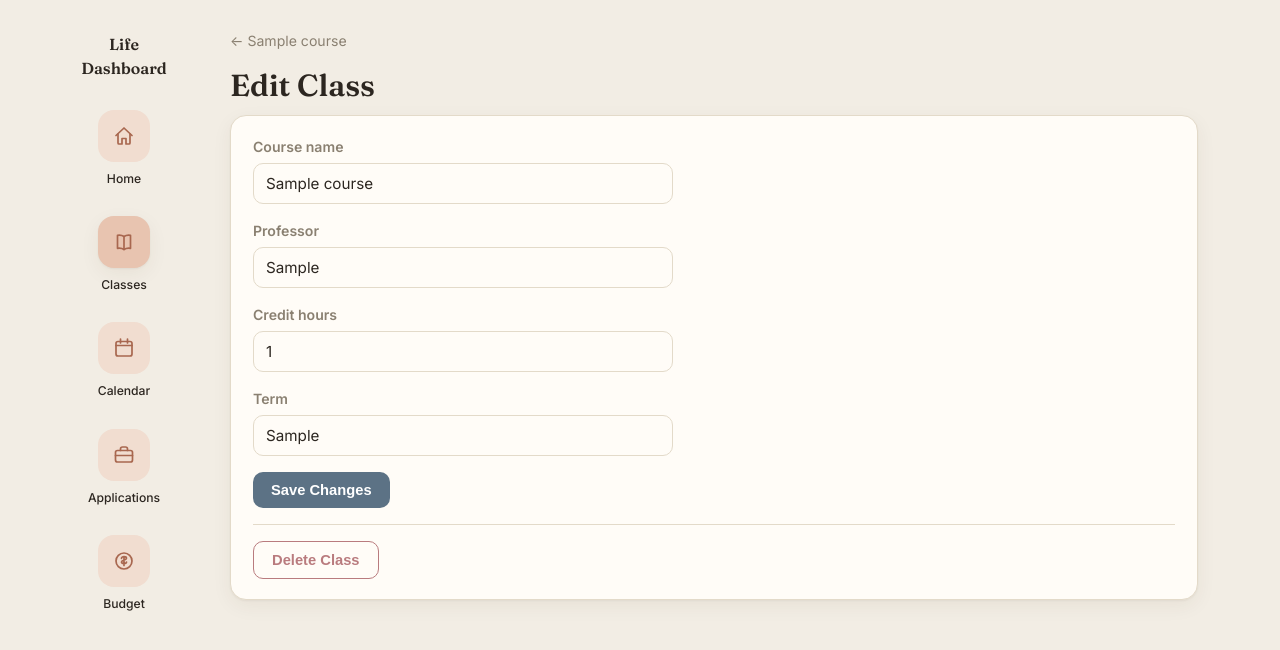
After one commit to lulumatasso/life-dashboard, a Flask app: page /classes/1/edit in a window 1280 px wide. The commit adds this page. Shown: the top 650 px of the page. Run offline with Flask 3, Linux system fonts and the light colour scheme; tables that the repository leaves empty hold one stand-in row (values such as "Sample post").

Commit message:
Add class edit/delete

```diff
--- a/app.py
+++ b/app.py
@@ -157,6 +157,27 @@ def new_class():
         db.session.commit()
         return redirect(url_for("classes"))
     return render_template("new_class.html")
+
+
+@app.route("/classes/<int:course_id>/edit", methods=["GET", "POST"])
+def edit_class(course_id):
+    course = Course.query.get_or_404(course_id)
+    if request.method == "POST":
+        course.name = request.form["name"]
+        course.professor = request.form.get("professor")
+        course.credit_hours = request.form.get("credit_hours") or None
+        course.term = request.form.get("term")
+        db.session.commit()
+        return redirect(url_for("course_detail", course_id=course.id))
+    return render_template("edit_class.html", course=course)
+
+
+@app.route("/classes/<int:course_id>/delete", methods=["POST"])
+def delete_class(course_id):
+    course = Course.query.get_or_404(course_id)
+    db.session.delete(course)
+    db.session.commit()
+    return redirect(url_for("classes"))
 
 
 @app.route("/classes/<int:course_id>")
--- a/templates/course_detail.html
+++ b/templates/course_detail.html
@@ -9,6 +9,7 @@
             <p class="subtitle">{{ course.professor }} &middot; {{ course.credit_hours }} credits &middot; {{ course.term }}</p>
         </div>
         <div class="button-group">
+            <a class="btn btn-secondary" href="{{ url_for('edit_class', course_id=course.id) }}">Edit Class</a>
             <a class="btn btn-secondary" href="{{ url_for('upload_syllabus', course_id=course.id) }}">Upload Syllabus</a>
             <a class="btn" href="{{ url_for('new_assignment', course_id=course.id) }}">+ Add Assignment</a>
         </div>
--- /dev/null
+++ b/templates/edit_class.html
@@ -0,0 +1,28 @@
+{% extends "base.html" %}
+{% block title %}Edit {{ course.name }} — Life Dashboard{% endblock %}
+{% block content %}
+    <a class="back-link" href="{{ url_for('course_detail', course_id=course.id) }}">&larr; {{ course.name }}</a>
+    <h1>Edit Class</h1>
+    <div class="card">
+        <form class="stack" method="POST">
+            <label>Course name
+                <input type="text" name="name" value="{{ course.name }}" required>
+            </label>
+            <label>Professor
+                <input type="text" name="professor" value="{{ course.professor or '' }}">
+            </label>
+            <label>Credit hours
+                <input type="number" name="credit_hours" min="0" max="10" value="{{ course.credit_hours if course.credit_hours is not none else '' }}">
+            </label>
+            <label>Term
+                <input type="text" name="term" value="{{ course.term or '' }}" placeholder="e.g. Fall 2026">
+            </label>
+            <div class="button-group">
+                <button class="btn" type="submit">Save Changes</button>
+            </div>
+        </form>
+        <form method="POST" action="{{ url_for('delete_class', course_id=course.id) }}" class="delete-form" onsubmit="return confirm('Delete {{ course.name }} and all its assignments? This cannot be undone.');">
+            <button type="submit" class="btn btn-danger">Delete Class</button>
+        </form>
+    </div>
+{% endblock %}
```
